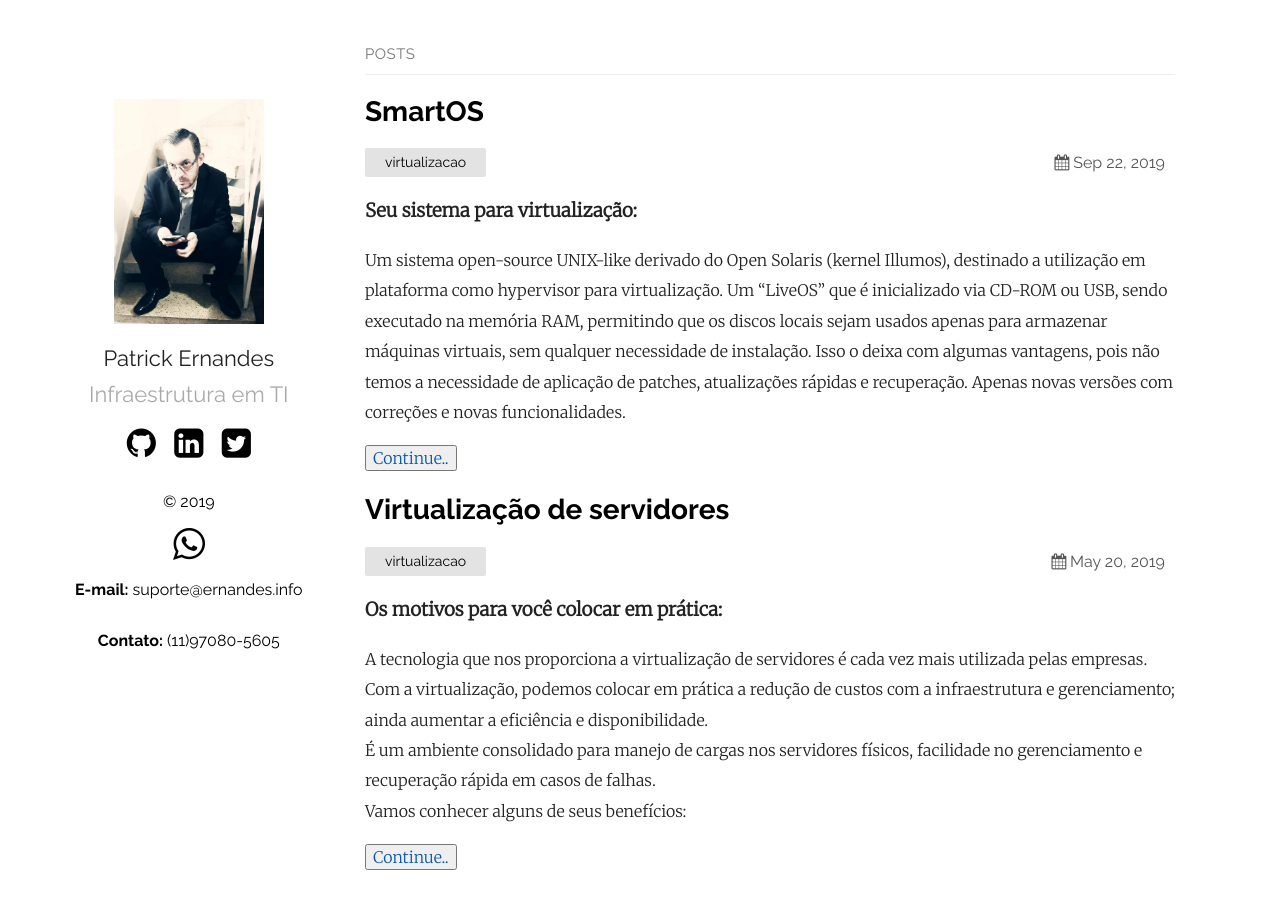
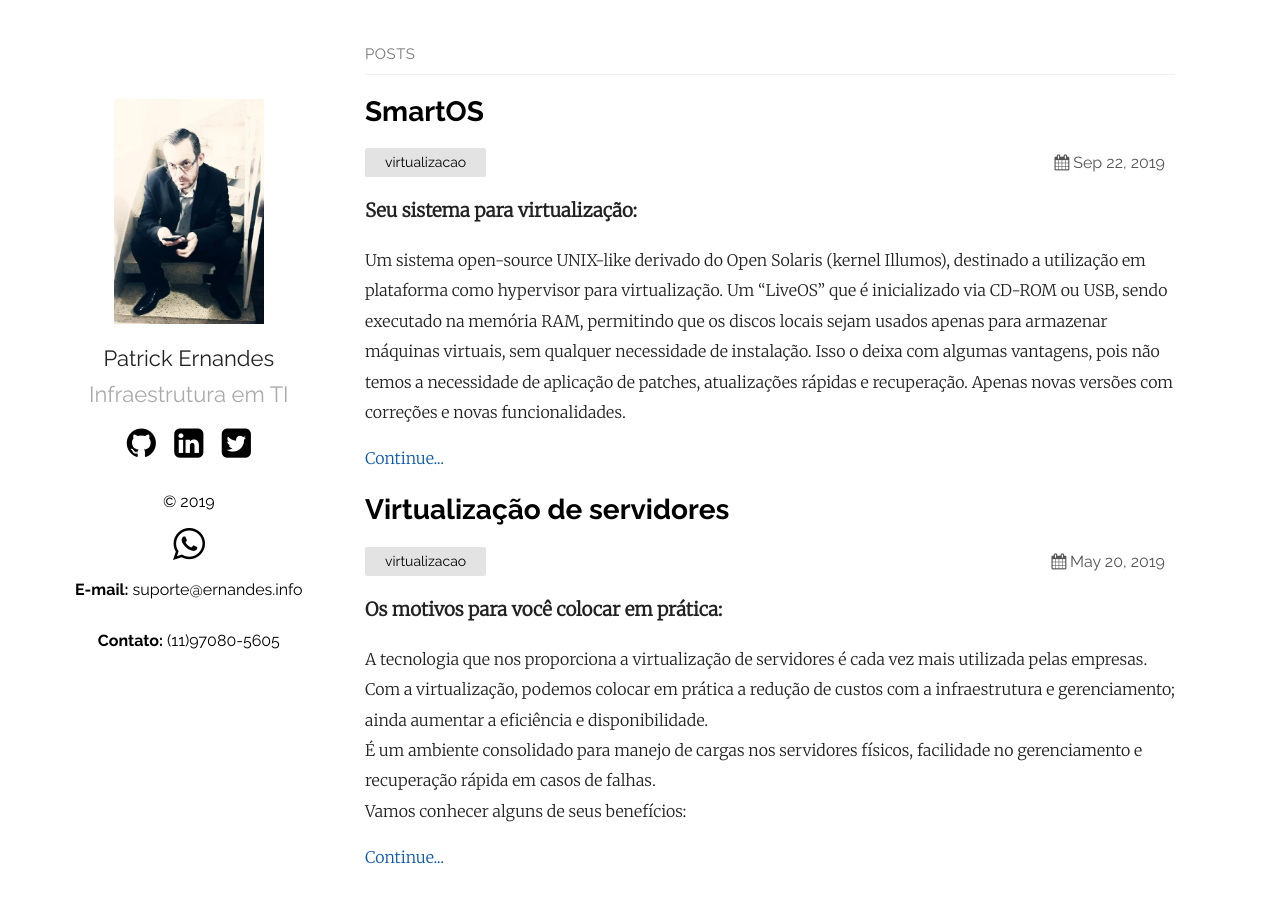
Before and after one commit to patrickernandes/site, a Jekyll site: the page built from index.md, in a window 1280 px wide. Built offline with Jekyll 4.4.1, drawn with Linux system fonts in a browser that asks for light colours.

Commit message:
update botao readmore

```diff
--- a/_layouts/home.html
+++ b/_layouts/home.html
@@ -32,7 +32,7 @@ layout: default
       {%- if site.show_excerpts -%}
       {{ post.excerpt }}
       {%- endif -%}
-      <a href="http://ernandes.info/virtualizacao/2019/09/22/smartos.html" target=_blank><input type="button" value="Continue.."></a>
+      <a class="readmore" href="{{ post.url | prepend: site.baseurl | prepend: site.url }}">Continue...</a>
     </div>
   </li>
   {%- endfor -%}
```
